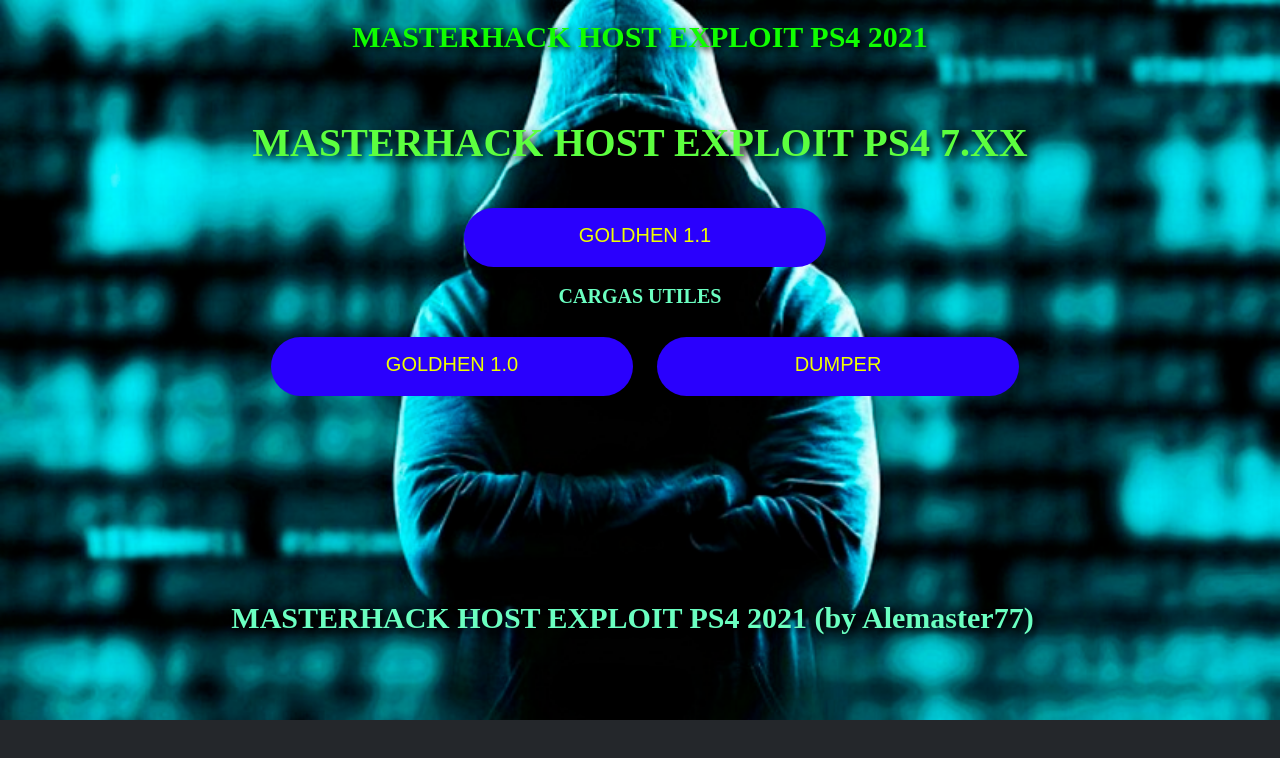
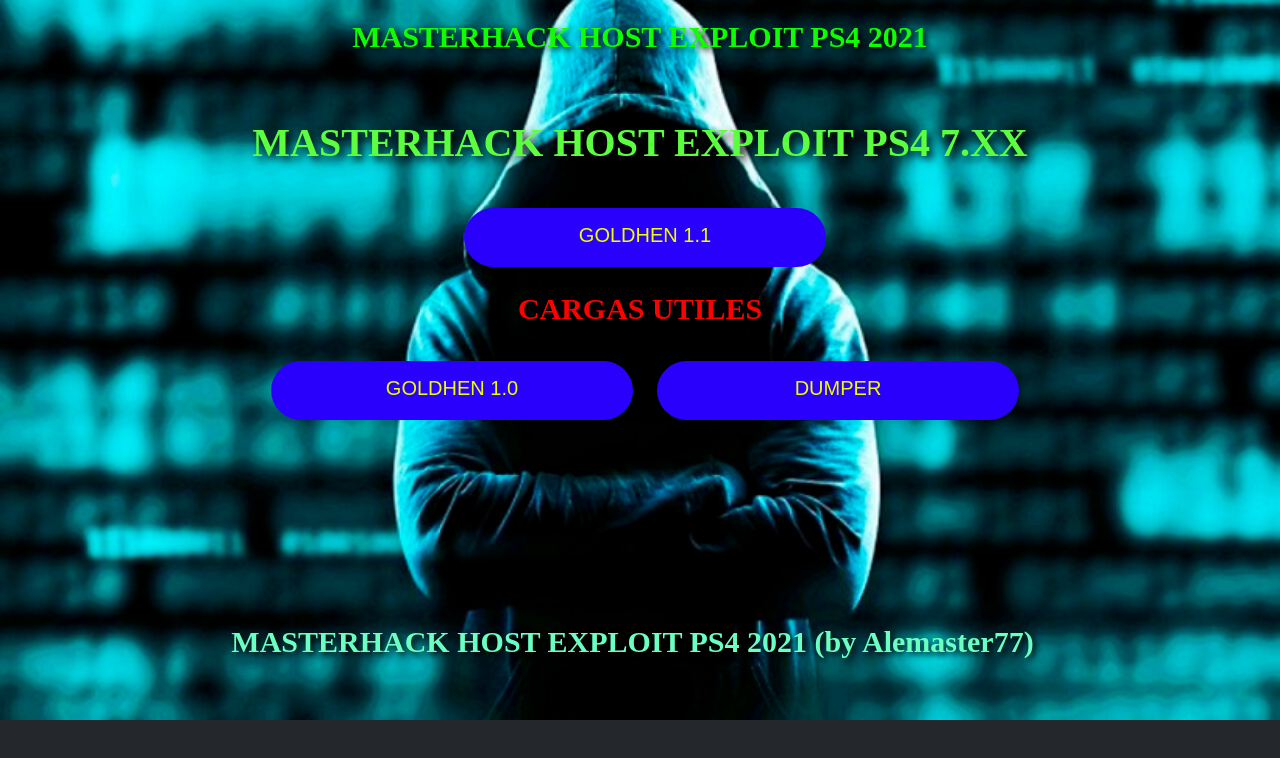
Before and after one commit to alemaster77/7.XX, a plain HTML site: page index.html in a window 1280 px wide. Drawn offline with Linux system fonts and the light colour scheme.

Commit message:
Update index.html

```diff
--- a/index.html
+++ b/index.html
@@ -65,7 +65,7 @@ document.cookie = 'kex=1';
 <div style="text-align:center">
 <button class="btn btn-main" onmouseover="mainpayload1()" onmouseout="pagetitle()" onclick=load_goldhen755()> GOLDHEN 1.1 </button>
 <br>
-<h1 style="font-size:20px;text-align:center;color:#6BFFC1">CARGAS UTILES</h1>
+<h1 style="font-size:30px;text-align:center;color:#ff0000">CARGAS UTILES</h1>
 <button class="btn btn-main" onmouseover="goldhen()" onmouseout="pagetitle()" onclick=load_goldhen()> GOLDHEN 1.0 </button>
 <button class="btn btn-main" onmouseover="dumper()" onmouseout="pagetitle()" onclick=load_dumper()> DUMPER </button>
 <br>
```
